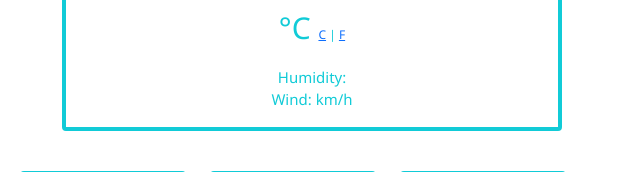
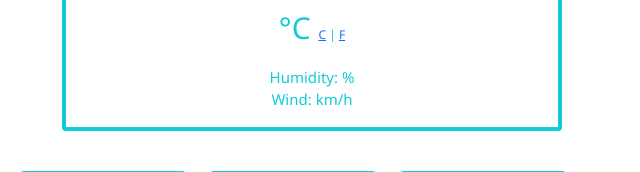
Before and after one commit to JemSchoolwif/SheCodes-GitHub, a plain HTML site: page Week 5/index.html in a window 1280 px wide. Shown: the part 495-667 px from the top of the page, 620-1260 px from the left. Drawn offline with nearby package versions, Linux system fonts and the light colour scheme; no server answers.

Commit message:
Add % to humidity

```diff
--- a/Week 5/index.html
+++ b/Week 5/index.html
@@ -45,7 +45,7 @@
     <br/>
     <h2 id = "date">  </h2>
     <p class="card-text"><span id = "todayTemp"></span>°C  <a href = "" class="card-text" id = "Celsius"> C<a><span> | </span><a href =""class="card-text" id = "Fahrenheit">F</a></p>
-        <p class = "AddWeatherinfo" > Humidity: <span id = "Humidity"></span></p>
+        <p class = "AddWeatherinfo" > Humidity: <span id = "Humidity"></span>%</p>
     <p class = "AddWeatherinfo">Wind: <span id = "Wind"></span>km/h</p>
 
    </div>
```
Also changed, not shown: index.html (+1 -1 lines).
